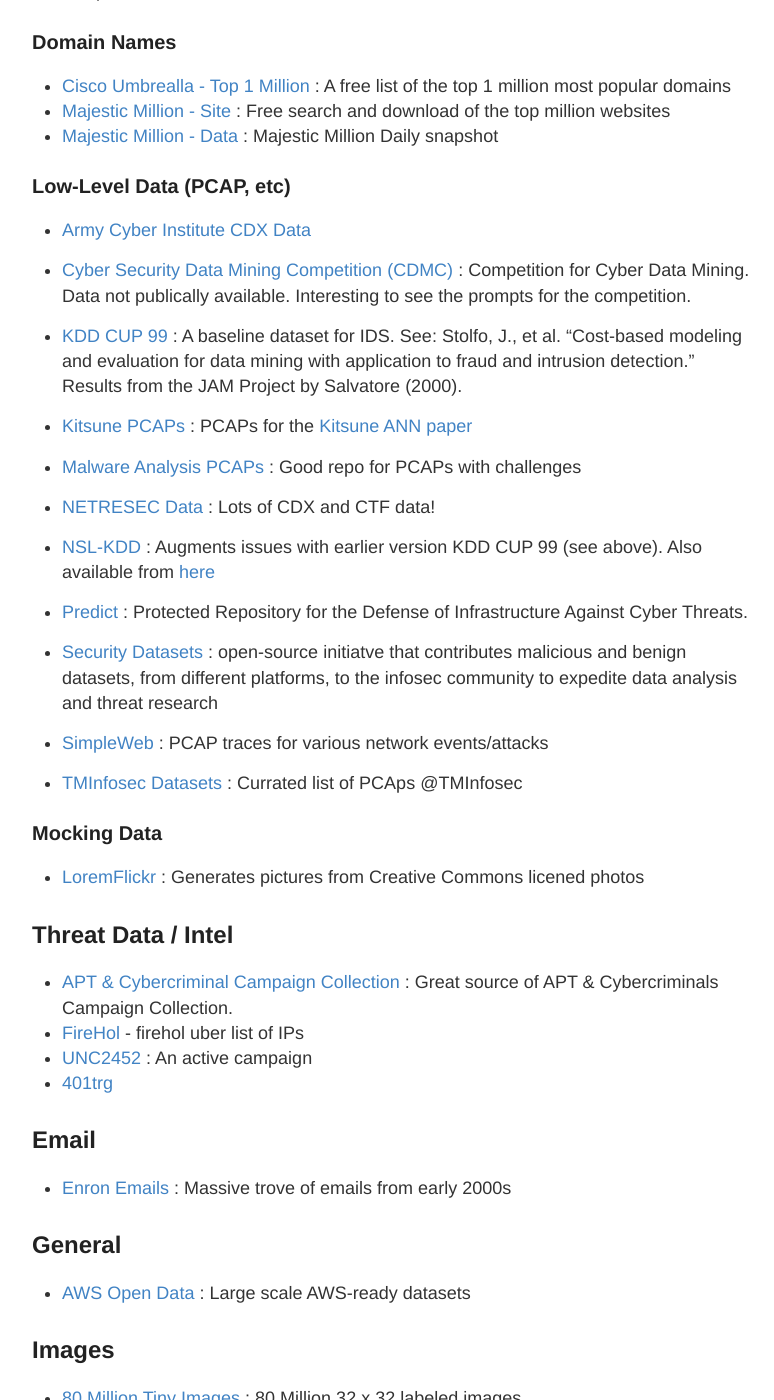
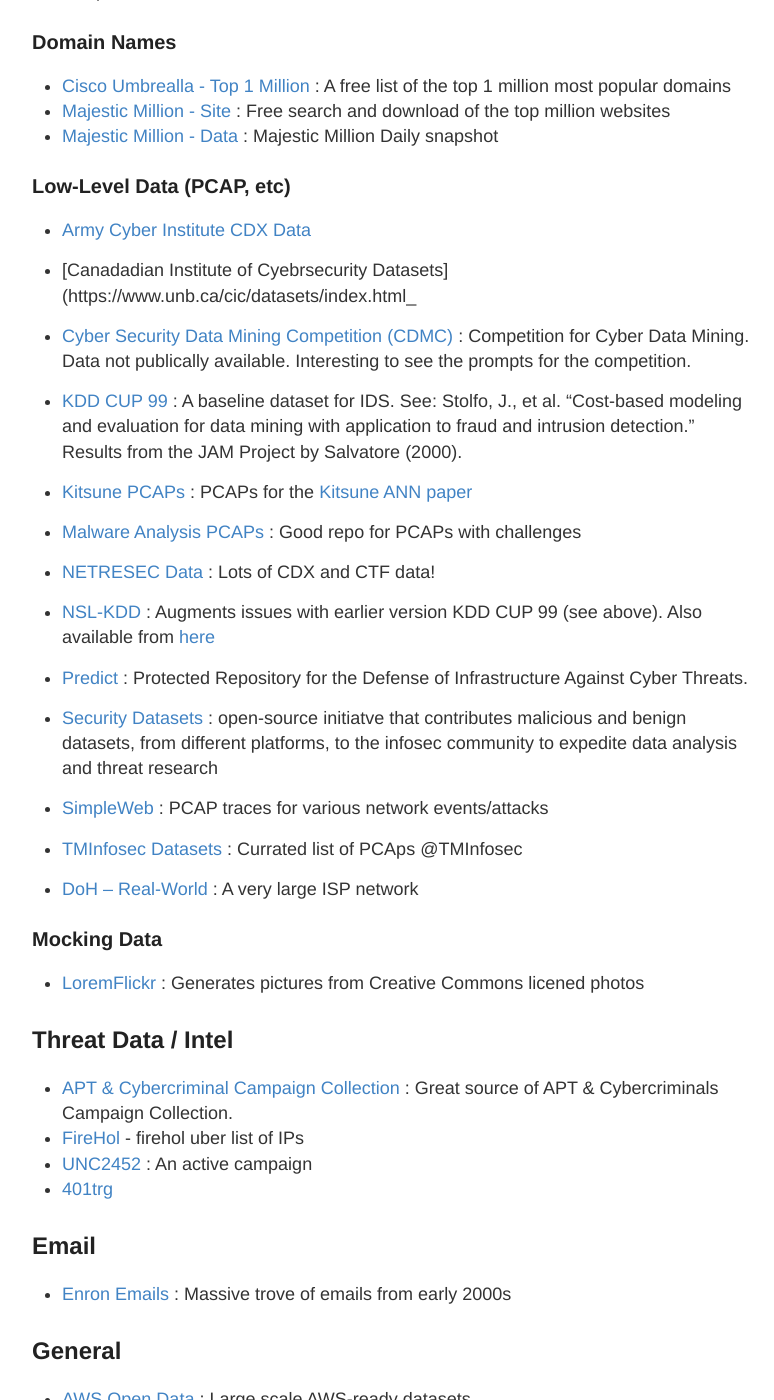
Before and after one commit to stevehenderson/stevehenderson.github.io, a Jekyll site: the page built from data.md, in a window 1280 px wide and 1400 px high, scrolled down 668 px. Shown: the whole window, without its empty margins (248-1022 px from the left). Built offline with Jekyll 4.4.1, drawn with Linux system fonts in a browser that asks for light colours.

Commit message:
Update data.md

```diff
--- a/data.md
+++ b/data.md
@@ -33,6 +33,8 @@
 
    * [Army Cyber Institute CDX Data](https://digitalcommons.usmalibrary.org/aci_datasets/1/)
 
+   * [Canadadian Institute of Cyebrsecurity Datasets](https://www.unb.ca/cic/datasets/index.html_
+
    * [Cyber Security Data Mining Competition (CDMC)](http://www.csmining.org/ ) : Competition for Cyber Data Mining.  Data not publically available.  Interesting to see the prompts for the competition.
 
    * [KDD CUP 99](http://kdd.ics.uci.edu/databases/kddcup99/kddcup99.html) : A baseline dataset for IDS.  See: Stolfo, J., et al. "Cost-based modeling and evaluation for data mining with application to fraud and intrusion detection." Results from the JAM Project by Salvatore (2000).
@@ -52,6 +54,8 @@
    * [SimpleWeb](http://www.simpleweb.org/wiki/Traces) : PCAP traces for various network events/attacks
 
    * [TMInfosec Datasets]([https://www.predict.org/](https://github.com/neu5ron/TMInfosec/blob/master/Datasets/PCAPs.md)) : Currated list of PCAps @TMInfosec
+
+   * [DoH -- Real-World](https://zenodo.org/record/5956044#.YyCeA9LMJhE) : A very large ISP network
 
 ### Mocking Data
 
```
